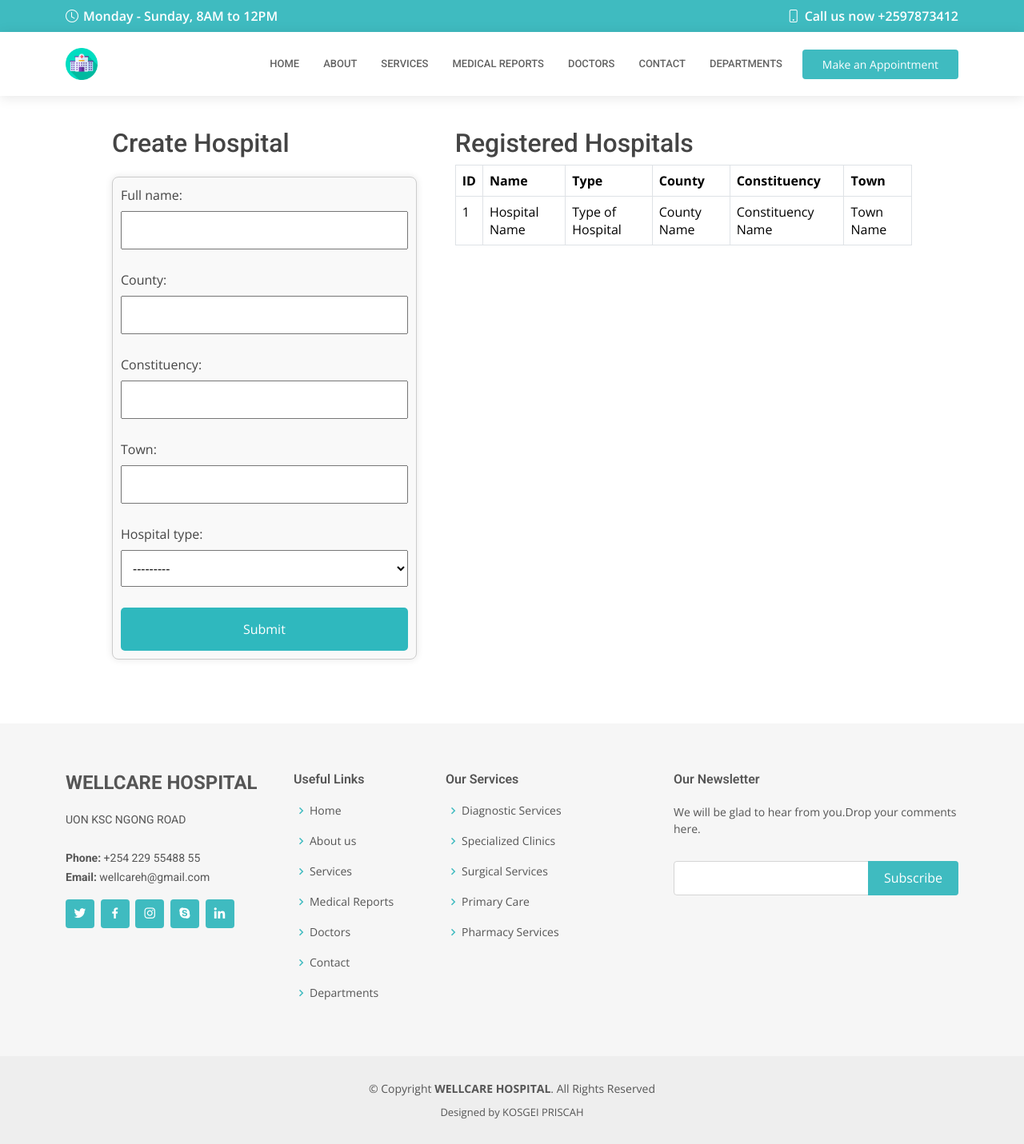
After one commit to priscahkosgei/emobiproject, a Django app: page /hospitals/new in a window 1280 px wide. The commit adds this page. Shown: the whole page at 80% size. Run offline with Django 4.2, Linux system fonts and the light colour scheme; parts of the project's set-up code (start-up, migrations or seed data) failed here and were passed over; some libraries are stand-ins or nearby versions.

Commit message:
Handle registering hospitals

```diff
--- a/healthApp/admin.py
+++ b/healthApp/admin.py
@@ -1,5 +1,5 @@
 from django.contrib import admin
-from healthApp.models import Member, Product, ImageModel,MedicalReportModel,PatientsModel,DoctorsModel
+from healthApp.models import Member, Product, ImageModel,MedicalReportModel,PatientsModel,DoctorsModel, Hospital, Doctor, Patient, MedicalReport
 
 # Register your models here.
 admin.site.register(Member)
@@ -8,3 +8,7 @@ admin.site.register(ImageModel)
 admin.site.register(MedicalReportModel)
 admin.site.register(PatientsModel)
 admin.site.register(DoctorsModel)
+admin.site.register(Hospital)
+admin.site.register(Doctor)
+admin.site.register(Patient)
+admin.site.register(MedicalReport)
--- a/healthApp/forms.py
+++ b/healthApp/forms.py
@@ -1,6 +1,11 @@
 from django import forms
-from healthApp.models import Product, ImageModel, PatientsModel, DoctorsModel, MedicalReportModel, Appointment
+from healthApp.models import Product, ImageModel, PatientsModel, DoctorsModel, MedicalReportModel, Appointment, Hospital
 
+
+class HospitalForm(forms.ModelForm):
+    class Meta:
+        model = Hospital
+        fields = ['full_name', 'county', 'constituency', 'town', 'hospital_type']
 
 class ProductForm(forms.ModelForm):
     class Meta:
--- a/healthApp/models.py
+++ b/healthApp/models.py
@@ -53,7 +53,7 @@ class Patient(models.Model):
 
 class MedicalReport(models.Model):
     patient = models.ForeignKey(Patient, on_delete=models.CASCADE)
-    doctor = models.ForeignKey(Doctor, null=True)
+    doctor = models.ForeignKey(Doctor, null=True, on_delete=models.SET_NULL)
     content = models.TextField()
     created_at = models.DateField(default=datetime.now())
     title = models.CharField(max_length=255)
--- a/healthApp/urls.py
+++ b/healthApp/urls.py
@@ -36,6 +36,8 @@ urlpatterns = [
     path('stk/', views.stk, name='stk'),
     path('token/', views.token, name='token'),
 
+    path('hospitals/new', views.create_hospital, name='create_hospital')
+
 ]
 if settings.DEBUG:
     urlpatterns += static(settings.MEDIA_URL,
--- a/healthApp/views.py
+++ b/healthApp/views.py
@@ -6,7 +6,7 @@ from requests.auth import HTTPBasicAuth
 from django.http import Http404
 
 from healthApp.models import Member, Product, ImageModel, MedicalReportModel, DoctorsModel, PatientsModel
-from healthApp.forms import ProductForm, ImageUploadForm, MedicalReportForm, DoctorsModelForm, DoctorForm, PatientsModelForm, AppointmentForm
+from healthApp.forms import ProductForm, ImageUploadForm, MedicalReportForm, DoctorsModelForm, DoctorForm, PatientsModelForm, AppointmentForm, HospitalForm
 from django.http import HttpResponse
 from healthApp.credentials import LipanaMpesaPpassword, MpesaAccessToken, MpesaC2bCredential
 
@@ -14,6 +14,18 @@ import requests
 
 
 # Create your views here.
+def create_hospital(request):
+    """
+    Register a new hospital
+    """
+    if request.method == 'POST':
+        form = HospitalForm(request.POST)
+        if form.is_valid():
+            form.save()
+        return redirect('create_hospital')
+    else:
+        form = HospitalForm()
+        return render(request, 'create_hospital.html', {'form': form})
 
 def doctorsform(request):
     if request.method == 'POST':
--- a/static/css/custom/styles.css
+++ b/static/css/custom/styles.css
@@ -80,3 +80,24 @@ input[type="submit"] {
 input[type="submit"]:hover {
     background-color: #264657;
 }
+
+/* Create hospital */
+.hospital-section{
+    width: 80%;
+    display: flex;
+    align-items: flex-start;
+    gap: 10px;
+
+}
+
+.hospital-form{
+    flex: 2;
+}
+
+.hospital-form h2{
+    margin-bottom: 3px;
+}
+
+.hospital-list-table{
+    flex: 3;
+}
--- a/templates/Layout.html
+++ b/templates/Layout.html
@@ -79,7 +79,7 @@
 
     </div>
   </header><!-- End Header -->
-   {% block body %}
+    {% block body %}
 
   {% endblock %}
 <!-- ======= Footer ======= -->
--- /dev/null
+++ b/templates/create_hospital.html
@@ -0,0 +1,46 @@
+<!-- {% extends 'Layout.html' %}  -->
+{% block body %}
+<!-- <a href="{% url 'doctorsform' %}">Add Doctor</a> -->
+<section class="container-fluid header-margin d-flex gap-5 hospital-section">
+<div class="d-flex flex-column hospital-form">
+<h2>Create Hospital</h2>
+<form
+  class="formd"
+  action="{% url 'create_hospital' %}"
+  method="post"
+  enctype="multipart/form-data"
+  style="width: 100%; padding: 10px;"
+>
+  {% csrf_token %} {{ form.as_p }}
+  <input type="submit" value="Submit" />
+</form>
+</div>
+<div class="hospital-list-table">
+    <h2>Registered Hospitals</h2>
+    <table class="table border h-max">
+    <thead class="thead-dark">
+      <tr>
+        <th class="border p-2">ID</th>
+        <th class="border p-2">Name</th>
+        <th class="border p-2">Type</th>
+        <th class="border p-2">County</th>
+        <th class="border p-2">Constituency</th>
+        <th class="border p-2">Town</th>
+      </tr>
+    </thead>
+    <tbody>
+      <!-- Add your table rows dynamically here -->
+      <!-- Example row -->
+      <tr class="h-max">
+        <td class="border p-2">1</td>
+        <td class="border p-2">Hospital Name</td>
+        <td class="border p-2">Type of Hospital</td>
+        <td class="border p-2">County Name</td>
+        <td class="border p-2">Constituency Name</td>
+        <td class="border p-2">Town Name</td>
+      </tr>
+    </tbody>
+  </table>
+</div>
+</section>
+{% endblock %}
```
Also changed, not shown: db.sqlite3, healthApp/migrations/0002_doctor_hospital_patient_and_more.py (added).
